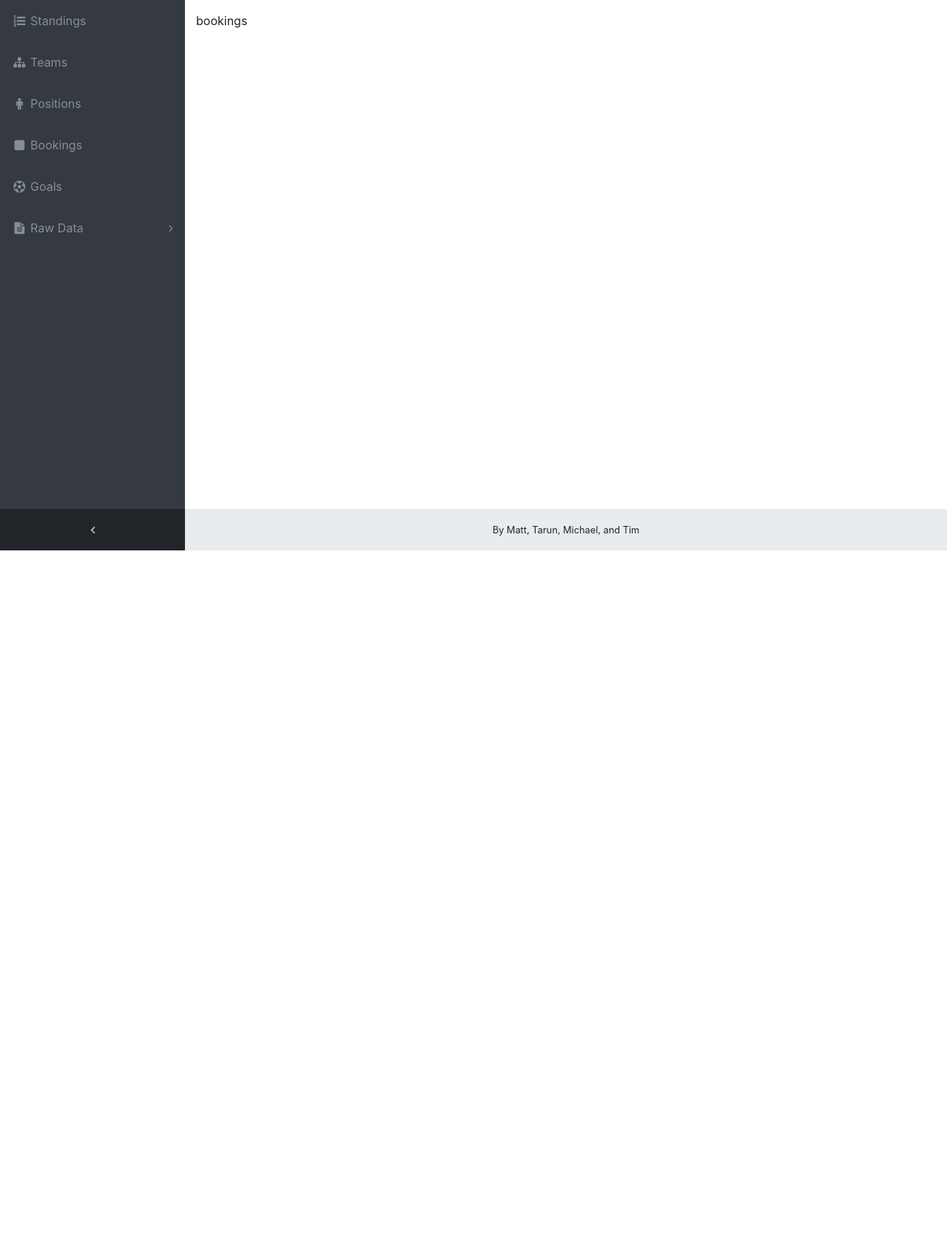
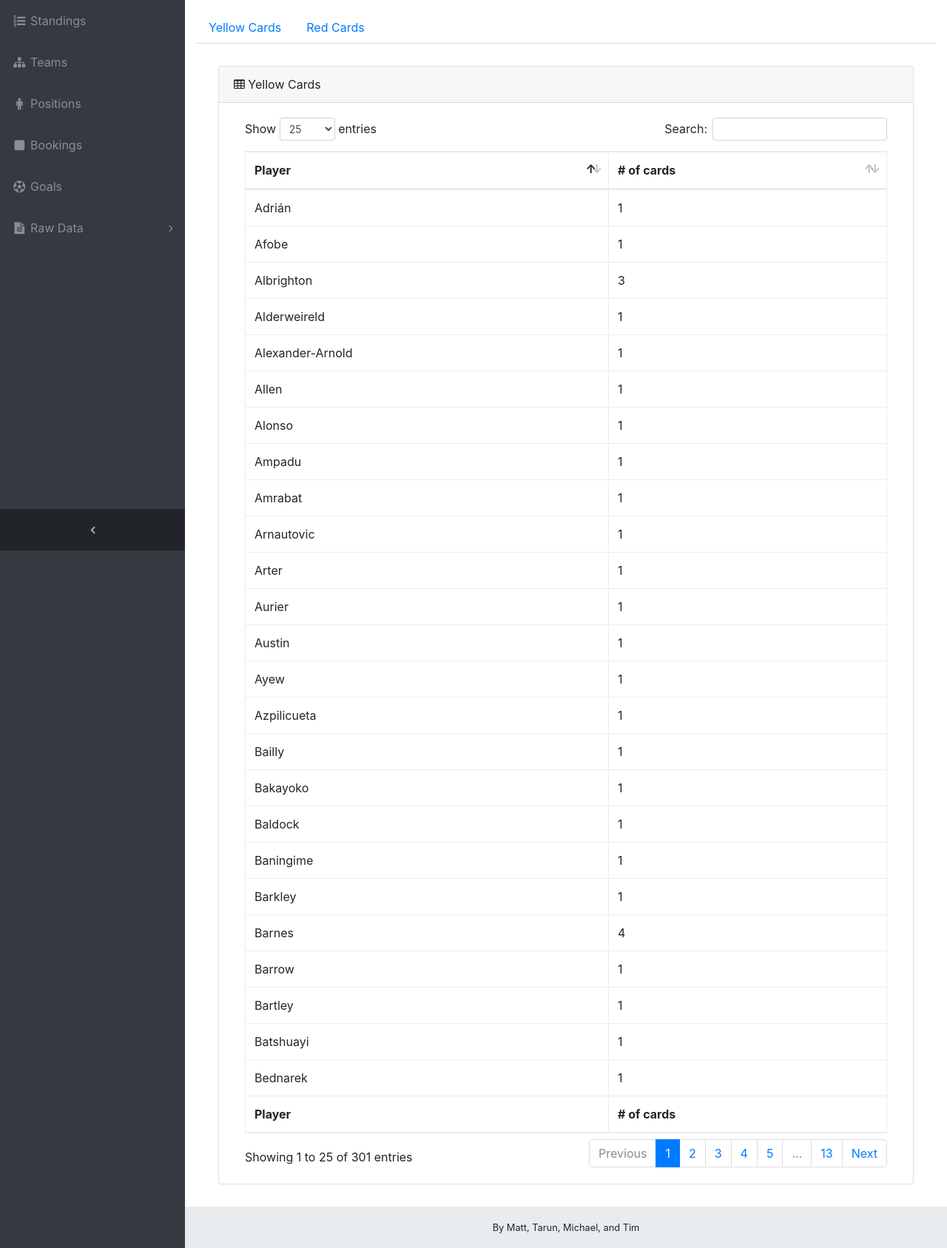
Before and after one commit to MAldridge422/EPLdb, a Django app: page /bookings in a window 1280 px wide. Shown: the part 56-1743 px from the top of the page at 74% size. Before the commit the page ends 800 px from the top, so only its background shows below. Run offline with Django 3.2, Linux system fonts and the light colour scheme; data comes from the database, SQL or seed files in the repository; both versions use the stored data as it was after the commit; some libraries are stand-ins or nearby versions.

Commit message:
Raw Data and Bookings views

```diff
--- a/EPLdb/EPLdb/urls.py
+++ b/EPLdb/EPLdb/urls.py
@@ -7,7 +7,8 @@ urlpatterns = [
     url(r'^positions$', fe_views.positions, name='positions'),
     url(r'^positions/(?P<pos>\w+)$', fe_views.positions, name='positions'),
     url(r'^bookings$', fe_views.bookings, name='bookings'),
+    url(r'^bookings/(?P<col>\w+)$', fe_views.bookings, name='bookings'),
     url(r'^goals$', fe_views.goals, name='goals'),
-    url(r'^raw_data$', fe_views.raw_data, name='raw_data'),
+    url(r'^raw_data/(?P<tname>\w+)$', fe_views.raw_data, name='raw_data'),
     url(r'^$', fe_views.index, name='index'),
 ]
--- a/EPLdb/frontend/templates/base.html
+++ b/EPLdb/frontend/templates/base.html
@@ -53,6 +53,9 @@
             $('#dataTablePositions').DataTable( {
                 "pageLength": 25
             });
+            $('#dataTableRaw').DataTable( {
+                "pageLength": 100
+            });
         });
     </script>
     <!-- Page level plugin JavaScript-->
--- a/EPLdb/frontend/templates/bookings.html
+++ b/EPLdb/frontend/templates/bookings.html
@@ -1,10 +1,52 @@
 {% extends 'base.html' %}
 
 {% load static %}
-{% block title %}EPLdb - Bookings{% endblock %}
+{% block title %}EPLdb - Positions{% endblock %}
   <div class="content-wrapper">
     {% block content %}
     <div class="container-fluid">
-    bookings
+      <ul class="nav nav-tabs">
+        <li class="nav-item">
+        <li class="nav-item">
+          <a class="nav-link" href="{% url "bookings" "yellow" %}">Yellow Cards</a>
+        </li>
+          <a class="nav-link" href="{% url "bookings" "red" %}">Red Cards</a>
+        </li>
+      </ul>
+      {% if table %}
+      <div class="card" style="margin: 30px;">
+        <div class="card-header">
+          <i class="fa fa-table"></i> {{ col }} Cards </div>
+        <div class="card-body">
+          <div>
+            <table class="table table-bordered" id="dataTablePositions" width="100%" cellspacing="0">
+              <thead>
+                <tr>
+                  <th>Player</th>
+                  <th># of cards</th>
+                </tr>
+              </thead>
+              <tfoot>
+                <tr>
+                  <th>Player</th>
+                  <th># of cards</th>
+                </tr>
+              </tfoot>
+              <tbody>
+              {% for r in table %}
+                <tr>
+                {% for d in r %}
+                  <td>{{d}}</td>
+                {% endfor %}
+                </tr>
+              {% endfor %}
+              </tbody>
+            </table>
+          </div>
+        </div>
+      </div>
+      {% else %}
+      <h2>That position does not exist</h2>
+      {% endif %}
     </div>
     {% endblock %}
--- a/EPLdb/frontend/templates/nav.html
+++ b/EPLdb/frontend/templates/nav.html
@@ -48,31 +48,31 @@
           </a>
           <ul class="sidenav-second-level collapse" id="collapseComponents">
             <li>
-              <a href="navbar.html">Teams</a>
+              <a href="{% url "raw_data" "Teams" %}">Teams</a>
             </li>
             <li>
-              <a href="cards.html">Players</a>
+              <a href="{% url "raw_data" "Players" %}">Players</a>
             </li>
             <li>
-              <a href="cards.html">Fixtures</a>
+              <a href="{% url "raw_data" "Fixtures" %}">Fixtures</a>
             </li>
             <li>
-              <a href="cards.html">Cards</a>
+              <a href="{% url "raw_data" "Cards" %}">Cards</a>
             </li>
             <li>
-              <a href="cards.html">Goals</a>
+              <a href="{% url "raw_data" "Goals" %}">Goals</a>
             </li>
             <li>
-              <a href="cards.html">Managers</a>
+              <a href="{% url "raw_data" "Managers" %}">Managers</a>
             </li>
             <li>
-              <a href="cards.html">Grounds</a>
+              <a href="{% url "raw_data" "Grounds" %}">Grounds</a>
             </li>
             <li>
-              <a href="cards.html">Referees</a>
+              <a href="{% url "raw_data" "Referees" %}">Referees</a>
             </li>
             <li>
-              <a href="cards.html">Awards</a>
+              <a href="{% url "raw_data" "Awards" %}">Awards</a>
             </li>
           </ul>
         </li>
--- a/EPLdb/frontend/views.py
+++ b/EPLdb/frontend/views.py
@@ -68,8 +68,10 @@ def index(request):
         table = [r for r in rows]
     return render(request, 'index.html', {'table': table})
 
+
 def teams(request):
     return render(request, 'teams.html',)
+
 
 def positions(request, pos="Defender"):
     positions = ["GoalKeeper", "Defender", "Midfielder", "Forward"]
@@ -77,7 +79,6 @@ def positions(request, pos="Defender"):
     if pos not in positions:
         return render(request, 'positions.html', {'table': table})
     with connection.cursor() as cursor:
-        # league table
         cursor.execute('''
             DROP VIEW IF EXISTS '''+pos
         )
@@ -92,11 +93,43 @@ def positions(request, pos="Defender"):
         table = [r for r in rows]
     return render(request, 'positions.html', {'table': table, 'pos':pos})
 
-def bookings(request):
-    return render(request, 'bookings.html',)
+
+def bookings(request, col='yellow'):
+    if col=='yellow':
+        col = 0
+    else:
+        col = 1
+    with connection.cursor() as cursor:
+        cursor.execute('''
+        SELECT name, count(name)
+        FROM Cards
+        INNER JOIN Players
+        ON Cards.player_id=Players.player_id
+        WHERE is_red='''+str(col)+'''
+        GROUP BY name''')
+        rows = cursor.fetchall()
+        table = [r for r in rows]
+    if col==0:
+        col='Yellow'
+    else:
+        col='Red'
+    return render(request, 'bookings.html', {'table':table, 'col':col})
+
 
 def goals(request):
     return render(request, 'goals.html',)
 
-def raw_data(request):
-    return render(request, 'raw_data.html',)
+
+def raw_data(request, tname):
+    theaders = []
+    table = []
+    with connection.cursor() as cursor:
+        cursor.execute("PRAGMA table_info("+tname+")")
+        rows = cursor.fetchall()
+        theaders = [r[1] for r in rows]
+        cursor.execute('''
+            SELECT * FROM '''+tname
+        )
+        rows = cursor.fetchall()
+        table = [r for r in rows]
+    return render(request, 'raw_data.html', {'table':table, 'tname':tname, 'theaders':theaders})
```
Also changed, not shown: EPLdb/frontend/templates/raw_data.html (+38 -2 lines), EPLdb/get-data.py (+8 -8 lines), EPLdb/db.sqlite3.
